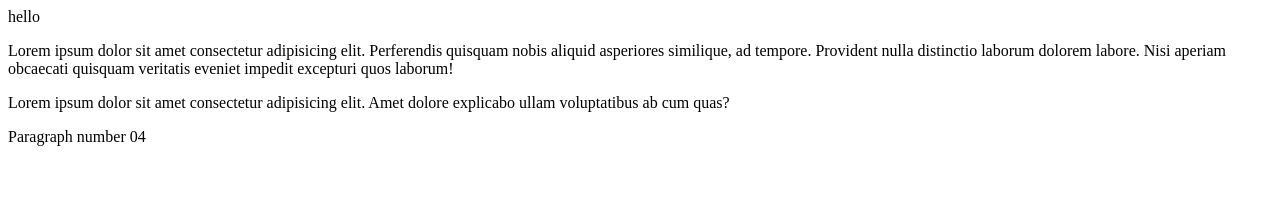
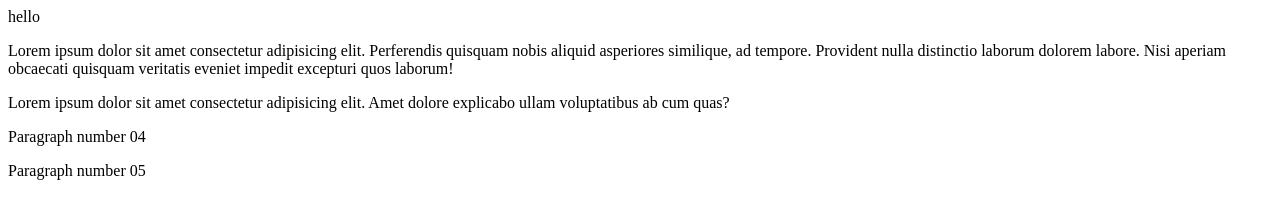
Before and after one commit to hppavelion/project01, a plain HTML site: page index.html in a window 1280 px wide. Drawn offline with Linux system fonts and the light colour scheme.

Commit message:
added 5th para

```diff
--- a/index.html
+++ b/index.html
@@ -12,5 +12,6 @@
     </p>
     <p></p>
     <p>Paragraph number 04</p>
+    <p>Paragraph number 05</p>
 </body>
 </html>
```
